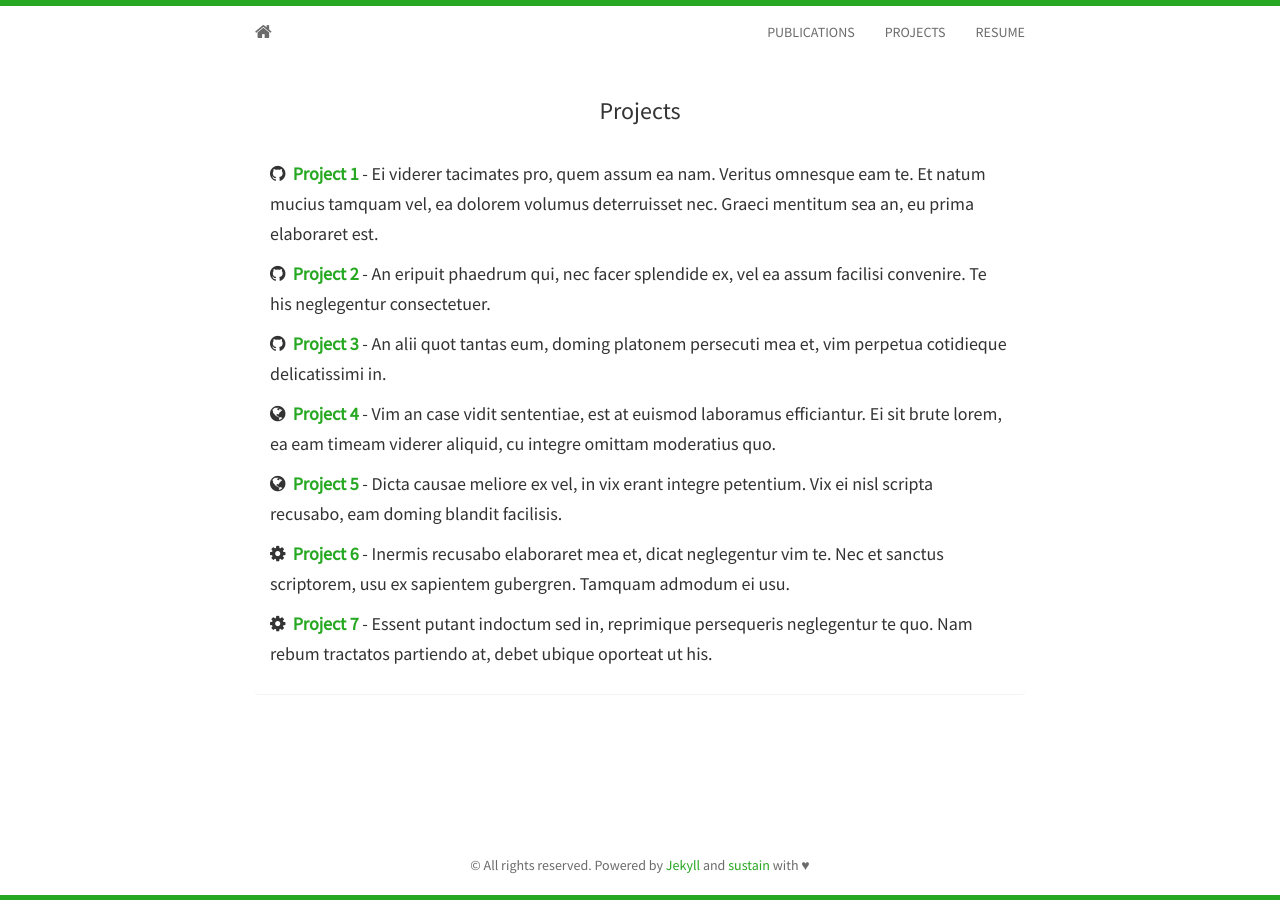
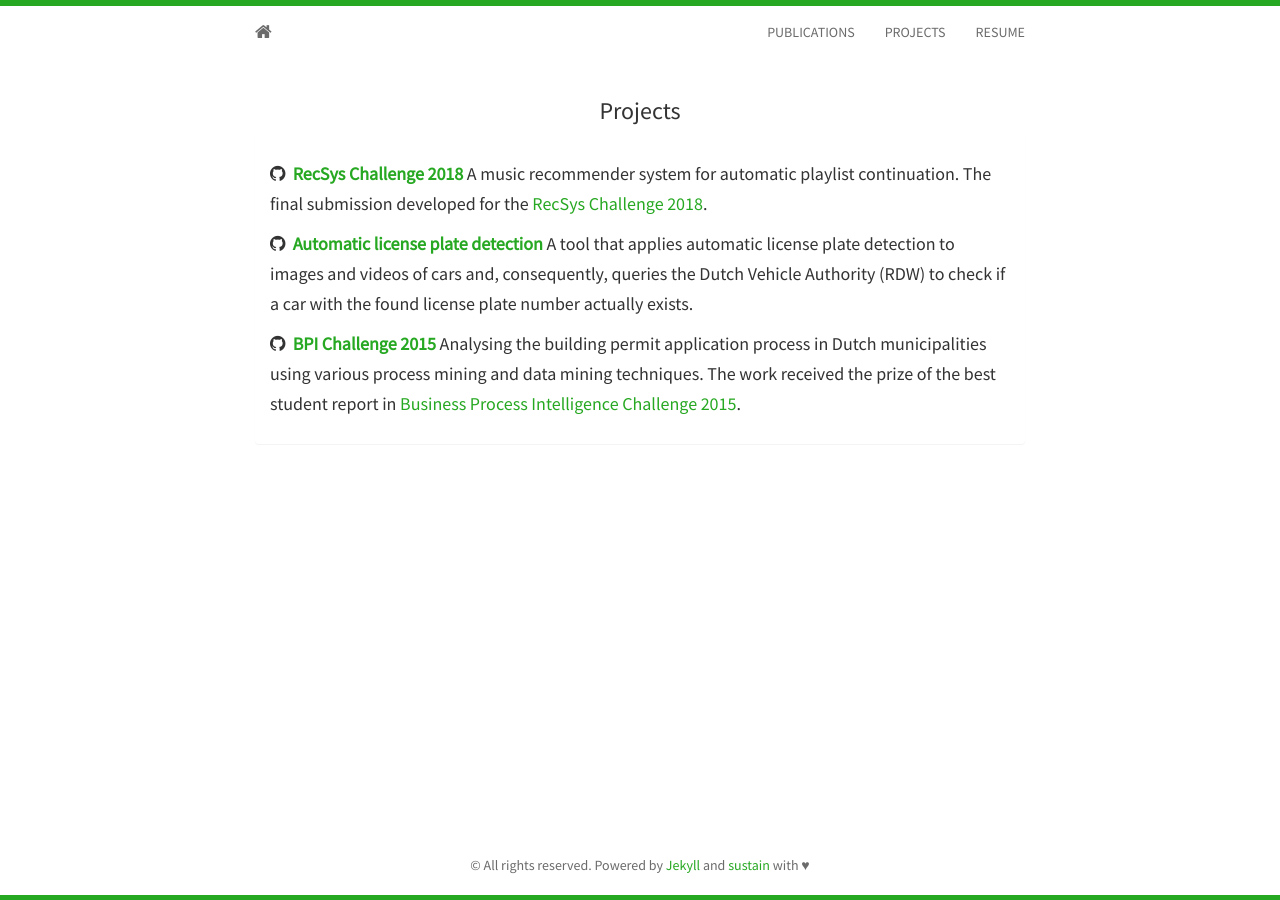
Before and after one commit to irhete/irhete.github.io, a Jekyll site: the page built from projects.html, in a window 1280 px wide. Built offline with Jekyll 4.4.1, drawn with Linux system fonts in a browser that asks for light colours; nearby versions of some CDN libraries.

Commit message:
Projects

```diff
--- a/_includes/projects.html
+++ b/_includes/projects.html
@@ -4,40 +4,18 @@
   <div class="panel panel-default">
     <div class="panel-body">
 		<h5>
-			<i class="fa fa-github"></i>&nbsp;&nbsp;<strong><a href="#">Project 1</a></strong>
-			- Ei viderer tacimates pro, quem assum ea nam. Veritus omnesque eam te. Et natum mucius tamquam vel,
-			ea dolorem volumus deterruisset nec. Graeci mentitum sea an, eu prima elaboraret est.
+			<i class="fa fa-github"></i>&nbsp;&nbsp;<strong><a href="https://github.com/irhete/recsys-challenge-2018">RecSys Challenge 2018</a></strong>
+A music recommender system for automatic playlist continuation. The final submission developed for the <a href="https://recsys-challenge.spotify.com/">RecSys Challenge 2018</a>.
 		</h5>
 		<h5>
-			<i class="fa fa-github"></i>&nbsp;&nbsp;<strong><a href="#">Project 2</a></strong>
-			- An eripuit phaedrum qui, nec facer splendide ex, vel ea assum facilisi convenire.
-			Te his neglegentur consectetuer.
+			<i class="fa fa-github"></i>&nbsp;&nbsp;<strong><a href="https://github.com/annitrolla/car-insurance-tool">Automatic license plate detection</a></strong>
+A tool that applies automatic license plate detection to images and videos of cars and, consequently, queries the Dutch Vehicle Authority (RDW) to check if a car with the found license plate number actually exists.
 		</h5>
     	<h5>
-			<i class="fa fa-github"></i>&nbsp;&nbsp;<strong><a href="#">Project 3</a></strong>
-			- An alii quot tantas eum, doming platonem persecuti mea et, vim perpetua cotidieque delicatissimi in.
+			<i class="fa fa-github"></i>&nbsp;&nbsp;<strong><a href="http://www.win.tue.nl/bpi/lib/exe/fetch.php?media=2015:bpic2015_paper_3.pdf">BPI Challenge 2015</a></strong>
+Analysing the building permit application process in Dutch municipalities using various process mining and data mining techniques. The work received the prize of the best student report in
+<a href="http://www.win.tue.nl/bpi/doku.php?id=2015:challenge&redirect=1id=2015/challenge">Business Process Intelligence Challenge 2015</a>.
 		</h5>
-		<h5>
-			<i class="fa fa-globe"></i>&nbsp;&nbsp;<strong><a href="#">Project 4</a></strong>
-			- Vim an case vidit sententiae, est at euismod laboramus efficiantur. Ei sit brute lorem,
-			ea eam timeam viderer aliquid, cu integre omittam moderatius quo.
-		</h5>
-		<h5>
-			<i class="fa fa-globe"></i>&nbsp;&nbsp;<strong><a href="#">Project 5</a></strong>
-			- Dicta causae meliore ex vel, in vix erant integre petentium. Vix ei nisl scripta recusabo,
-			eam doming blandit facilisis.
-		</h5>
-		<h5>
-			<i class="fa fa-cog"></i>&nbsp;&nbsp;<strong><a href="#">Project 6</a></strong>
-			- Inermis recusabo elaboraret mea et, dicat neglegentur vim te. Nec et sanctus scriptorem,
-			usu ex sapientem gubergren. Tamquam admodum ei usu.
-		</h5>
-		<h5>
-			<i class="fa fa-cog"></i>&nbsp;&nbsp;<strong><a href="#">Project 7</a></strong>
-			- Essent putant indoctum sed in, reprimique persequeris neglegentur te quo. Nam rebum
-			tractatos partiendo at, debet ubique oporteat ut his.
-		</h5>
-
 
     </div>
   </div>
```
